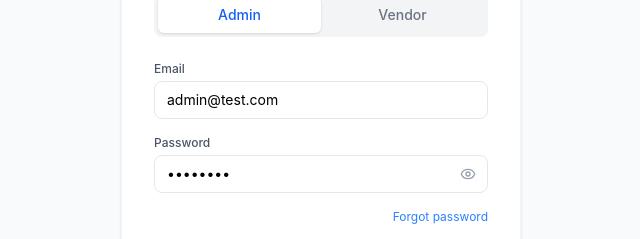
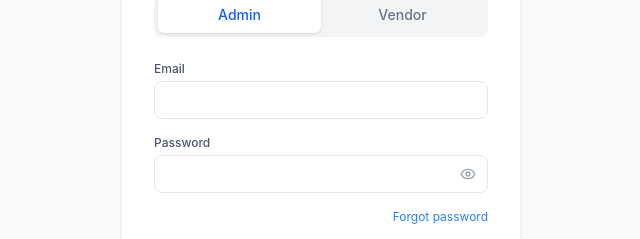
Before and after one commit to deepekasivakumar/admin-dashboard-user-management, a React (Vite) app in the folder frontend/: page /login in a window 1280 px wide. Shown: the part 310-549 px from the top of the page, without its empty margins (319-959 px from the left). Built offline with nearby package versions, Linux system fonts and the light colour scheme.

Commit message:
Clear default login credentials

```diff
--- a/frontend/src/pages/Login.tsx
+++ b/frontend/src/pages/Login.tsx
@@ -4,8 +4,8 @@ import { API_LIST } from '../services/api-list';
 import { Users, Eye, EyeOff } from 'lucide-react';
 
 export default function Login() {
-  const [email, setEmail] = useState('admin@test.com');
-  const [password, setPassword] = useState('admin123');
+  const [email, setEmail] = useState('');
+  const [password, setPassword] = useState('');
   const [showPassword, setShowPassword] = useState(false);
   const [error, setError] = useState('');
   const navigate = useNavigate();
```
